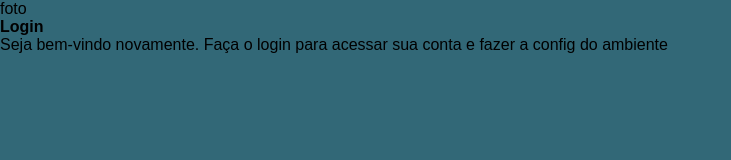
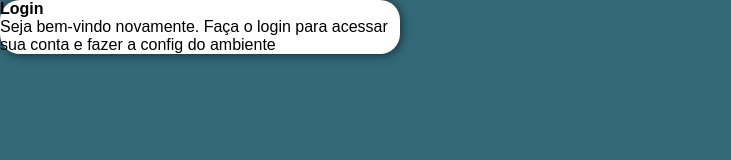
Before and after one commit to vprass/projeto-login, a plain HTML site: page index.html in a window 1280 px wide. Shown: the whole page, without its empty margins (0-731 px from the left). Drawn offline with Linux system fonts and the light colour scheme.

Commit message:
fix patch, and conf style

```diff
--- a/estilo/style.css
+++ b/estilos/style.css
@@ -23,3 +23,18 @@ verde: #326877
 html, body {
     background-color: var(--cor-fundo);
 }
+
+main {
+
+}
+
+section#login {
+    background-color: var(--cor-fundo2);
+    box-shadow: 1px 1px 10px rgba(0, 0, 0, 0.58);
+    width: 400px;
+    border-radius: 20px;
+}
+
+div#imagem {
+    background-image: url(../imagens/textura.jpg);
+}
--- a/index.html
+++ b/index.html
@@ -4,14 +4,13 @@
     <meta charset="UTF-8">
     <meta name="viewport" content="width=device-width, initial-scale=1.0">
     <title>Document</title>
-    <link rel="stylesheet" href="estilo/style.css">
-    <link rel="stylesheet" href="estilo/media-types.css">
+    <link rel="stylesheet" href="estilos/style.css">
+    <link rel="stylesheet" href="estilos/media-types.css">
 </head>
 <body>
     <main>
         <section id="login">
             <div id="imagem">
-                foto
             </div>
             <div id="formulario">
                 <h1>Login</h1>
```
